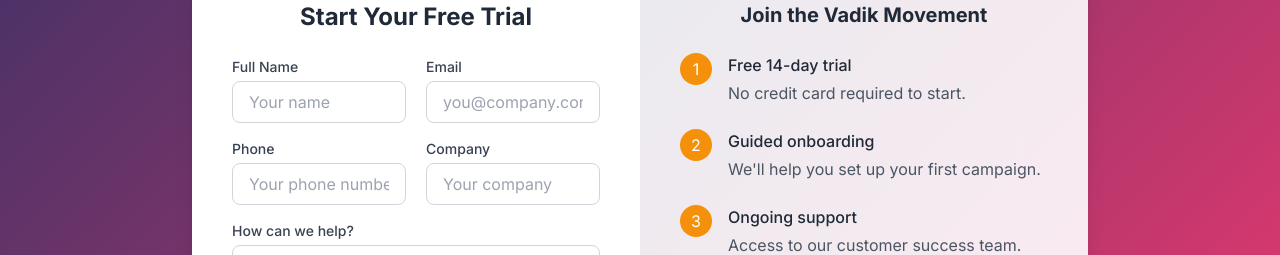
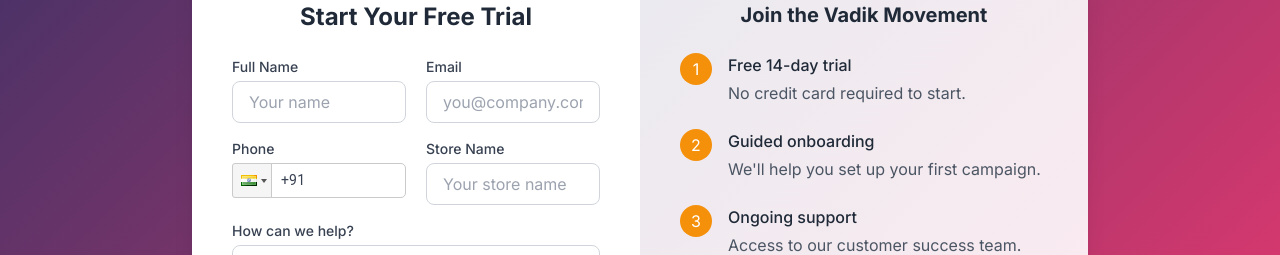
Before and after one commit to asherDn-Official/Vadik-Landing-Page, a React (Vite) app: page / in a window 1280 px wide. Shown: the part 6120-6375 px from the top of the page. Built offline with nearby package versions, Linux system fonts and the light colour scheme.

Commit message:
cta page api integration

```diff
--- a/package.json
+++ b/package.json
@@ -22,6 +22,7 @@
     "react-dom": "^18.3.1",
     "react-icons": "^4.12.0",
     "react-intersection-observer": "^9.5.3",
+    "react-phone-input-2": "^2.15.1",
     "react-router-dom": "^7.6.2",
     "react-scroll": "^1.9.0"
   },
--- /dev/null
+++ b/src/api/api.js
@@ -0,0 +1,26 @@
+import axios from "axios";
+const token = localStorage.getItem("token");
+
+// const API_BASE_URL = "http://152.67.164.255:5000/";
+const API_BASE_URL = "http://localhost:5000";
+
+const api = axios.create({
+  baseURL: API_BASE_URL,
+  headers: token ? { Authorization: token } : {},
+});
+
+// Add an interceptor to dynamically update the token before each request
+api.interceptors.request.use(
+  (config) => {
+    const token = localStorage.getItem("token"); // Get the latest token
+    if (token) {
+      config.headers.Authorization = token;
+    }
+    return config;
+  },
+  (error) => {
+    return Promise.reject(error);
+  }
+);
+
+export default api;
--- a/src/components/CTA.jsx
+++ b/src/components/CTA.jsx
@@ -1,7 +1,9 @@
 import { motion } from "framer-motion";
 import { useInView } from "react-intersection-observer";
 import { useState } from "react";
-import axios from "axios";
+import PhoneInput from "react-phone-input-2";
+import "react-phone-input-2/lib/style.css";
+import api from "../api/api";
 
 const CTA = () => {
   const [ref, inView] = useInView({
@@ -10,11 +12,12 @@ const CTA = () => {
   });
 
   const [formData, setFormData] = useState({
-    name: "",
+    fullName: "",
     email: "",
+    phoneCode: "+91",
     phone: "",
-    company: "",
-    message: "",
+    storeName: "",
+    businessNeeds: "",
   });
 
   const [isSubmitting, setIsSubmitting] = useState(false);
@@ -27,22 +30,38 @@ const CTA = () => {
     });
   };
 
+  const handlePhoneChange = (value, country) => {
+    setFormData({
+      ...formData,
+      phoneCode: `+${country.dialCode}`,
+      phone: value.replace(country.dialCode, ""),
+    });
+  };
+
   const handleSubmit = async (e) => {
     e.preventDefault();
     setIsSubmitting(true);
 
     try {
-      await new Promise((resolve) => setTimeout(resolve, 1000));
+      const payload = {
+        ...formData,
+        action: "register"
+      };
+
+      const response = await api.post(`/api/retailer/register`, payload);
+
       setFormStatus("success");
       setFormData({
-        name: "",
+        fullName: "",
         email: "",
+        phoneCode: "+91",
         phone: "",
-        company: "",
-        message: "",
+        storeName: "",
+        businessNeeds: "",
       });
     } catch (error) {
       setFormStatus("error");
+      console.error("Error submitting form:", error);
     } finally {
       setIsSubmitting(false);
     }
@@ -93,18 +112,18 @@ const CTA = () => {
                     <div>
                       <label
                         className="block text-sm font-medium text-gray-700 mb-1"
-                        htmlFor="name"
+                        htmlFor="fullName"
                       >
                         Full Name
                       </label>
                       <input
                         type="text"
-                        id="name"
-                        name="name"
-                        value={formData.name}
+                        id="fullName"
+                        name="fullName"
+                        value={formData.fullName}
                         onChange={handleChange}
                         required
-                        className="w-full px-4 py-2 border border-gray-300 rounded-lg focus:ring-2 focus:ring-primary-500 focus:border-primary-500 outline-none transition-all"
+                        className="w-full px-4 py-2 border border-gray-300 rounded-lg focus:ring-2 focus:ring-primary-500 focus:border-primary-500 outline-none transition-all text-gray-700"
                         placeholder="Your name"
                       />
                     </div>
@@ -122,7 +141,7 @@ const CTA = () => {
                         value={formData.email}
                         onChange={handleChange}
                         required
-                        className="w-full px-4 py-2 border border-gray-300 rounded-lg focus:ring-2 focus:ring-primary-500 focus:border-primary-500 outline-none transition-all"
+                        className="w-full px-4 py-2 border text-gray-700 border-gray-300 rounded-lg focus:ring-2 focus:ring-primary-500 focus:border-primary-500 outline-none transition-all"
                         placeholder="you@company.com"
                       />
                     </div>
@@ -136,49 +155,48 @@ const CTA = () => {
                       >
                         Phone
                       </label>
-                      <input
-                        type="tel"
-                        id="phone"
-                        name="phone"
-                        value={formData.phone}
-                        onChange={handleChange}
-                        className="w-full px-4 py-2 border  text-gray-700 border-gray-300 rounded-lg focus:ring-2 focus:ring-primary-500 focus:border-primary-500 outline-none transition-all"
-                        placeholder="Your phone number"
+                      <PhoneInput
+                        country={'in'}
+                        value={`${formData.phoneCode}${formData.phone}`}
+                        onChange={handlePhoneChange}
+                        inputClass="w-full px-4 py-4 border text-gray-700 border-gray-300 rounded-lg  outline-none transition-all"
+                        inputStyle={{ width: '100%' }}
+                        dropdownClass="text-gray-700"
                       />
                     </div>
                     <div>
                       <label
                         className="block text-sm font-medium text-gray-700 mb-1"
-                        htmlFor="company"
+                        htmlFor="storeName"
                       >
-                        Company
+                        Store Name
                       </label>
                       <input
                         type="text"
-                        id="company"
-                        name="company"
-                        value={formData.company}
+                        id="storeName"
+                        name="storeName"
+                        value={formData.storeName}
                         onChange={handleChange}
-                        className="w-full px-4 py-2 border  text-gray-700 border-gray-300 rounded-lg focus:ring-2 focus:ring-primary-500 focus:border-primary-500 outline-none transition-all"
-                        placeholder="Your company"
+                        className="w-full px-4 py-2 border text-gray-700 border-gray-300 rounded-lg focus:ring-2 focus:ring-primary-500 focus:border-primary-500 outline-none transition-all"
+                        placeholder="Your store name"
                       />
                     </div>
                   </div>
 
                   <div className="mb-6 ">
                     <label
-                      className="block text-sm font-medium text-gray-700 mb-1 text-left"
-                      htmlFor="message"
+                      className="block text-sm font-medium text-gray-700 mb-1 text-left "
+                      htmlFor="businessNeeds"
                     >
                       How can we help?
                     </label>
                     <textarea
-                      id="message"
-                      name="message"
-                      value={formData.message}
+                      id="businessNeeds"
+                      name="businessNeeds"
+                      value={formData.businessNeeds}
                       onChange={handleChange}
                       rows="3"
-                      className="w-full px-4 py-2 border border-gray-300 rounded-lg focus:ring-2 focus:ring-primary-500 focus:border-primary-500 outline-none transition-all"
+                      className="w-full px-4 py-2 text-gray-700 border border-gray-300 rounded-lg focus:ring-2 focus:ring-primary-500 focus:border-primary-500 outline-none transition-all"
                       placeholder="Tell us about your business needs"
                     ></textarea>
                   </div>
```
Also changed, not shown: 1 other file (tests, documents, lock files or other folders).
